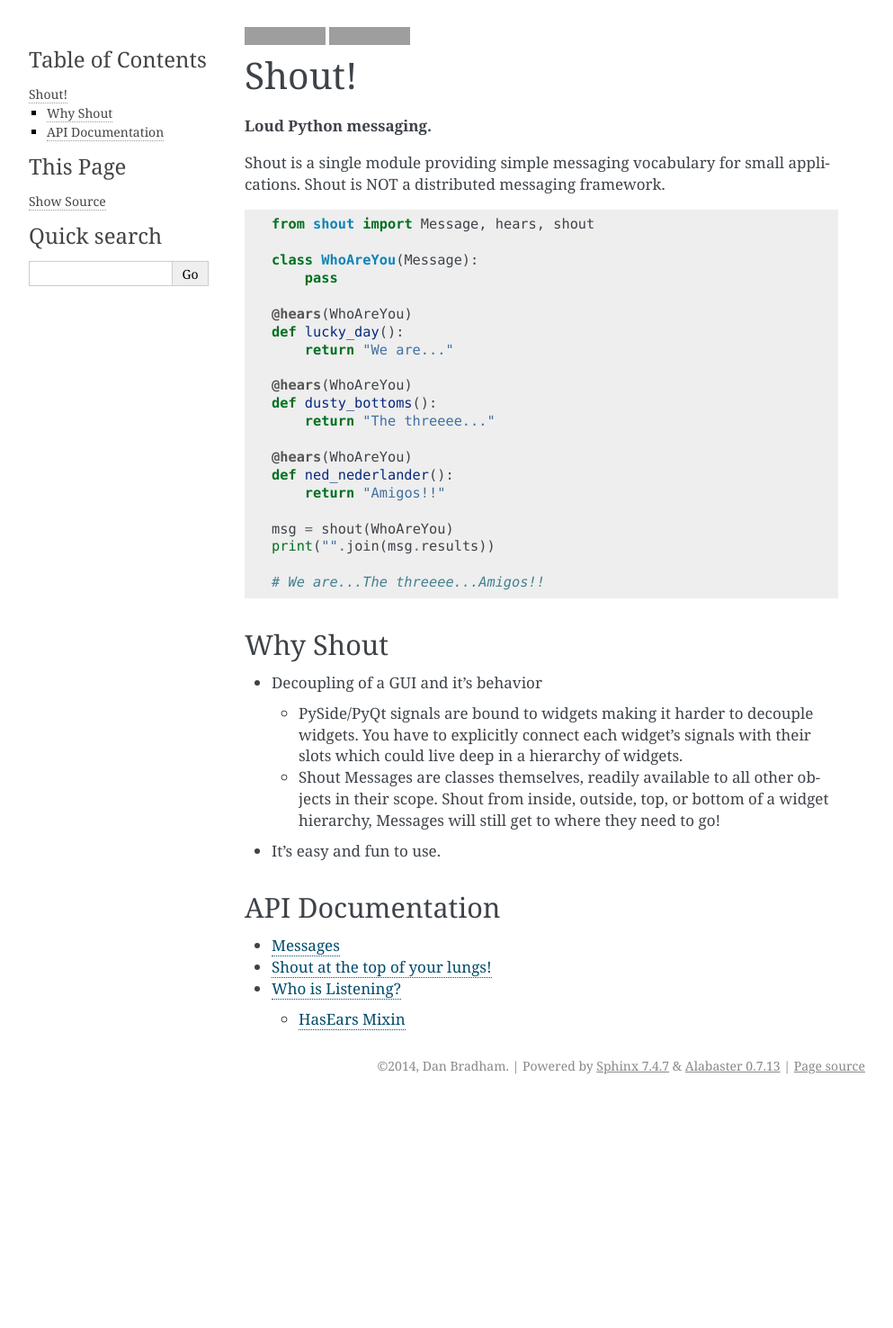
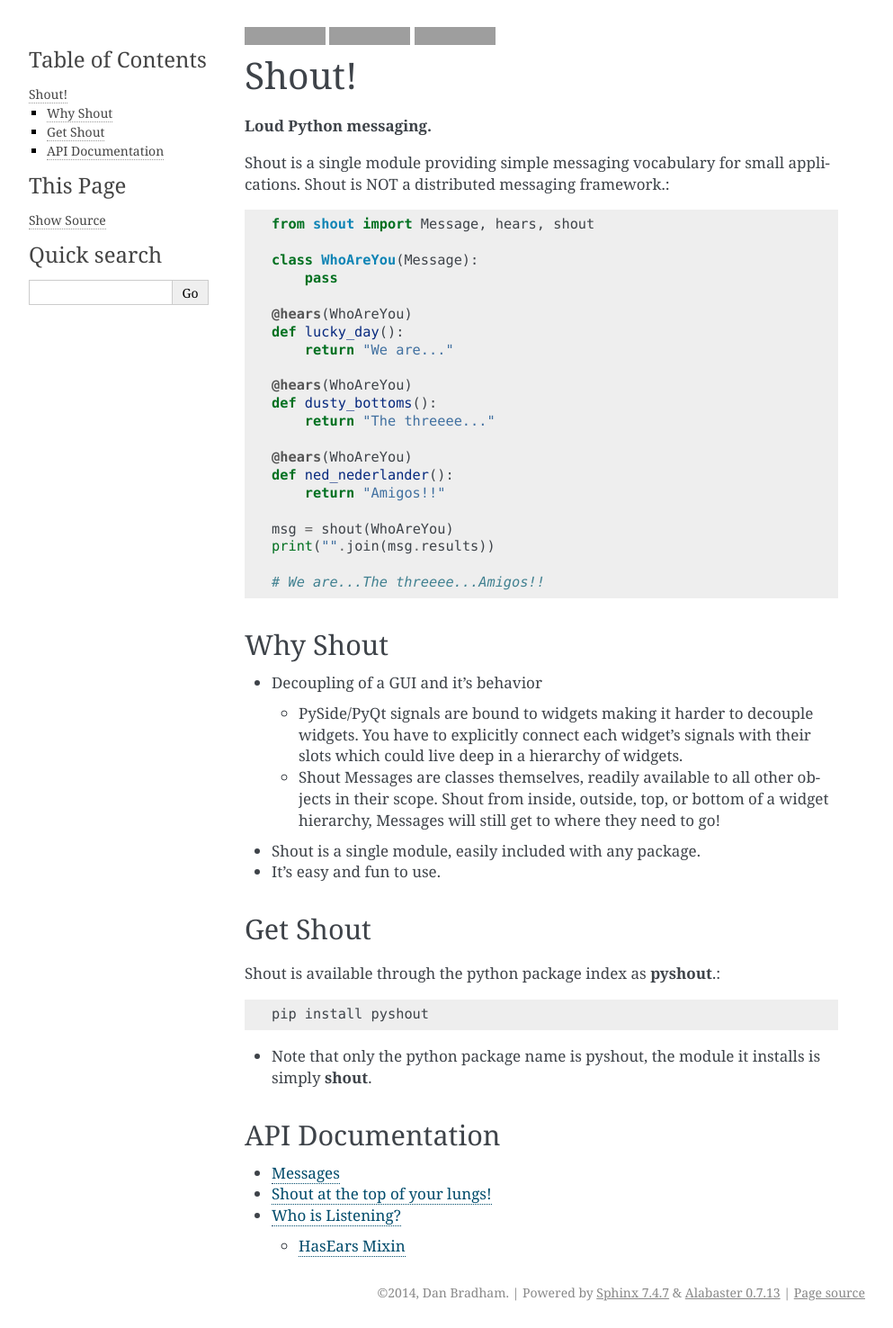
Before and after one commit to danbradham/shout, a Sphinx documentation site: the page built from docs/index.rst, in a window 1280 px wide. Shown: the whole page at 90% size, without its empty margins (148-1141 px from the left). Built offline with Sphinx 7.4.7, drawn with Linux system fonts in a browser that asks for light colours; before the commit the page ends 1224 px from its top, so only the background shows below that; grey boxes are pictures that could not be loaded.

```diff
--- a/docs/index.rst
+++ b/docs/index.rst
@@ -44,7 +50,19 @@ Why Shout
 
   * Shout Messages are classes themselves, readily available to all other objects in their scope. Shout from inside, outside, top, or bottom of a widget hierarchy, Messages will still get to where they need to go!
 
+* Shout is a single module, easily included with any package.
+
 * It's easy and fun to use.
+
+
+Get Shout
+=========
+
+Shout is available through the python package index as **pyshout**.::
+
+    pip install pyshout
+
+* Note that only the python package name is pyshout, the module it installs is simply **shout**.
 
 
 API Documentation
```
Also changed, not shown: other parts of docs/index.rst (+9 -3 lines), README.rst (+24 -3 lines).
